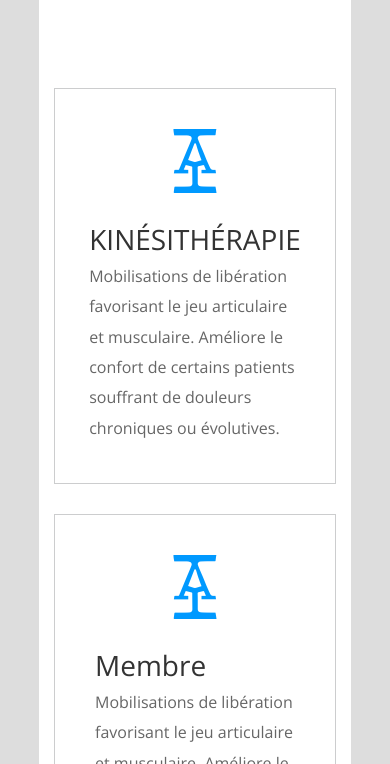
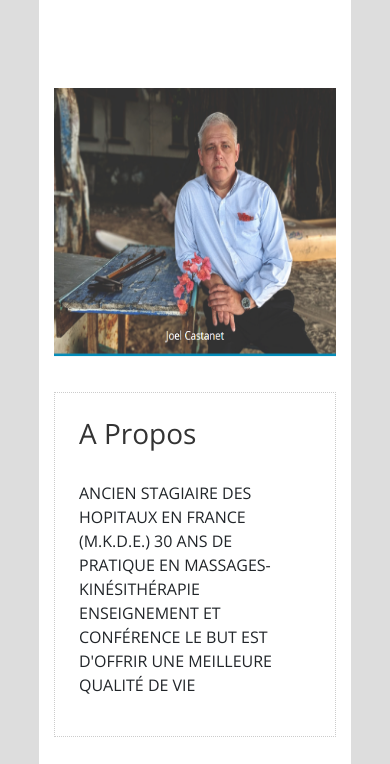
Before and after one commit to Zangdart/kinephilo, a plain HTML site: page index.html in a window 390 px wide. Shown: the part 336-1100 px from the top of the page. Drawn offline with nearby package versions, Linux system fonts and the light colour scheme.

Commit message:
updated index

```diff
--- a/css/style.css
+++ b/css/style.css
@@ -356,6 +356,24 @@ margin-top: 2%;
   text-align: center;
 }
 /* fin overlay */
+
+/* overla text->img hover */
+.text-c li{
+  list-style: none;
+}
+
+@media (max-width: 992px) {
+  .image {
+    display: block;
+    width: 100%;
+    min-height: 269px;
+    height: auto;
+    max-height: 300px;
+  }
+}
+
+/* fin overlay text->img */
+
 
 /* Footer */
 
--- a/index.html
+++ b/index.html
@@ -81,7 +81,7 @@
         <!-- Main -->
         <main>
             <!-- import -->
-            <section class="tm-welcome slowScroll">
+            <section class="tm-welcome slowScroll mb-5">
                 <div class="row">
                     <div class="col-12">
                         <h2 class="tm-section-header tm-header-floating">Mon Profil</h2>
@@ -89,7 +89,47 @@
                 </div>
 
                 <div class="row tm-welcome-row">
-                    <div class="col-md-6">
+
+                    <!-- Synergie -->
+                    <div class="col-lg-6 tm-dotted-box-container container">
+                        <article>
+                            <img src="img/jcmain.PNG" alt="Image" class="img-fluid image">
+                        </article>
+                    </div>
+
+                    <!-- Opus -->
+                    <div class="col-lg-6 tm-dotted-box-container container">
+                        <article class="tm-dotted-box">
+                            <h3 class="tm-article-text">A Propos</h3>
+                            <div>
+                                ANCIEN STAGIAIRE DES HOPITAUX EN FRANCE (M.K.D.E.)
+                                30 ANS DE PRATIQUE EN MASSAGES-KINÉSITHÉRAPIE
+                                ENSEIGNEMENT ET CONFÉRENCE
+                                LE BUT EST D'OFFRIR UNE MEILLEURE QUALITÉ DE VIE
+                            </div>
+                            <div class="overlay">
+                                <div class="text-c">
+                                    <h5>Membres des associations suivantes :</h5>
+                                    <ul>
+                                        <li>
+                                            <h5>M.K.D.E France</h5>
+                                        </li>
+                                        <li>
+                                            <h5>Massotherapeuthe</h5>
+                                        </li>
+                                        <li>
+                                            <h5>A.C.A.M Canada</h5>
+                                        </li>
+                                    </ul>
+                                </div>
+                                <a class="tm-btn tm-article-link" href="contact.html">Prendre un rendez-vous</a>
+                            </div>
+                        </article>
+                    </div>
+
+                </div> <!-- tm-welcome-row-2 -->
+            </section>
+            <!-- <div class="col-md-6">
                         <div class="tm-approach-box">
                             <div class="tm-media tm-media-2 tm-media-v-center tm-solid-border">
                                 <i class="fab fa-4x fa-acquisitions-incorporated tm-service-icon"></i>
@@ -114,16 +154,16 @@
                                 </div>
                             </div>
                         </div>
-                    </div>
-                    <!-- <div class="col-md-12">
+                    </div> -->
+            <!-- <div class="col-md-12">
                         <div class="tm-approach-box">
                             <img src="img/poupaps.jpg" class="img-fluid">
                         </div> -->
-                    </div>
+            <!-- </div> -->
 
 
 
-                    <!--
+            <!--
                 <div class="row tm-welcome-row">
                     <div class="tm-about">
                         <div class="col-12 tm-media tm-media-v-center">
@@ -158,10 +198,10 @@
                             </div>
                         </div>
                     </div> -->
-                    <!-- <div class="overrideImg">
+            <!-- <div class="overrideImg">
                         <img id="halfimg" src="img/poupaps.jpg" alt="pfp" class="img-fluid tm-media-big-img">
                     </div> -->
-            </section>
+            <!-- </section> -->
 
             <!-- Mes Services -->
             <section class="tm-welcome">
```
Also changed, not shown: contact.html (+2 -2 lines), img/jcmain.PNG (added).
